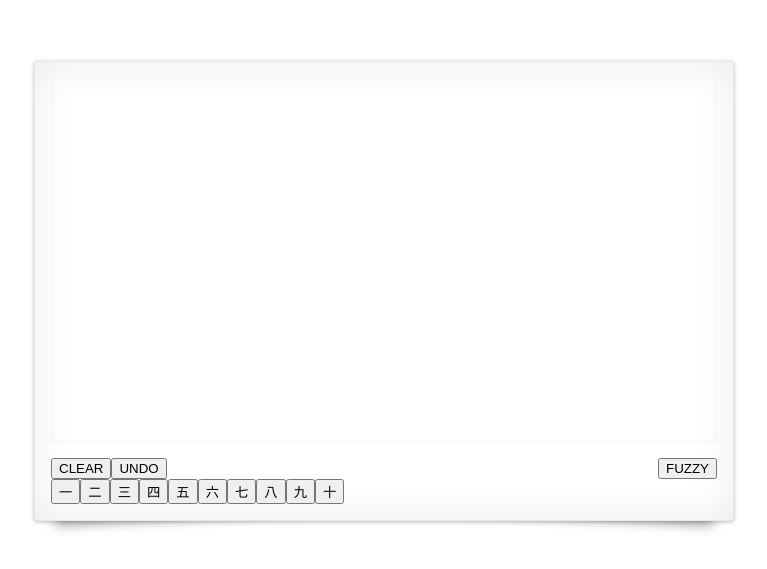
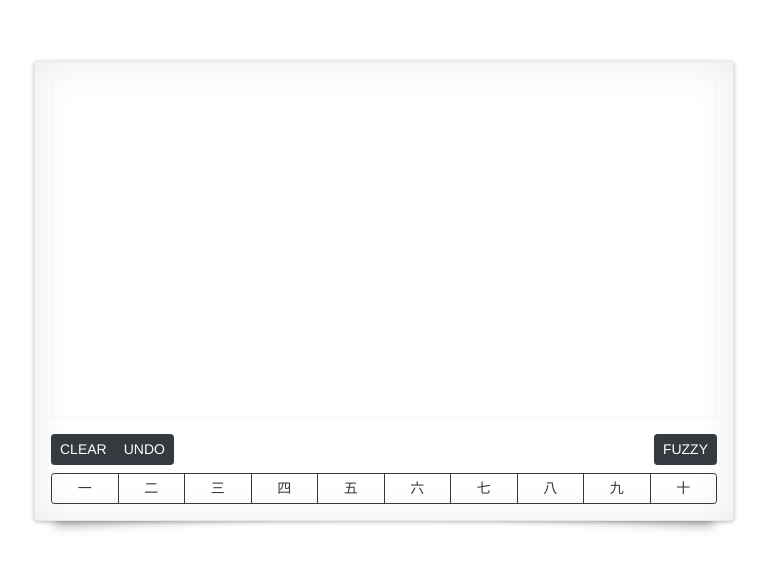
Before and after one commit to JapaneseKanjiResources/kanjirecog-js, a Vue app: page / in a window 1280 px wide. Shown: the part 109-678 px from the top of the page, without its empty margins (256-1023 px from the left). Built offline with nearby package versions, Linux system fonts and the light colour scheme.

Commit message:
bootstrap-vue to style buttons (scss)

```diff
--- a/example/App.vue
+++ b/example/App.vue
@@ -6,29 +6,27 @@
 
         <div class="signature-pad--footer">
             <div class="signature-pad--actions">
-                <div>
-                    <button type="button" class="button clear" data-action="clear">CLEAR</button>
-                    <button type="button" class="button" data-action="undo">UNDO</button>
-                </div>
+                <b-button-group size="sm" style="margin-bottom: 0.5rem">
+                    <b-button variant="dark">CLEAR</b-button>
+                    <b-button variant="dark">UNDO</b-button>
+                </b-button-group>
 
-                <div>
-                    <button type="button" class="button save" data-action="save-png">FUZZY</button>
-                </div>
+                <b-button-group size="sm" style="margin-bottom: 0.5rem">
+                    <b-button variant="dark">FUZZY</b-button>
+                </b-button-group>
             </div>
         </div>
 
-        <div ref="nav">
-            <button class="col">一</button>
-            <button class="col">二</button>
-            <button class="col">三</button>
-            <button class="col">四</button>
-            <button class="col">五</button>
-            <button class="col">六</button>
-            <button class="col">七</button>
-            <button class="col">八</button>
-            <button class="col">九</button>
-            <button class="col">十</button>
-        </div>
+        <b-button-group size="sm">
+            <b-button v-for="btn in buttons"
+                      class="remove-focus-box-shadow"
+                      :pressed.sync="btn.state"
+                      :variant="btn.variant"
+                      :key="btn.variant">
+                {{ btn.caption }}
+            </b-button>
+        </b-button-group>
+
     </div>
 </template>
 
@@ -41,10 +39,12 @@ export default class App extends Vue {
   private pad!: signature_pad;
     private canvas!: HTMLCanvasElement;
 
+    // dynamic component
     public $refs!: {
         signaturePadCanvas: HTMLCanvasElement;
     };
 
+    // lifecycle hook
     public mounted() {
         this.$nextTick(() => {
             // Code that will run only after the
@@ -79,11 +79,39 @@ export default class App extends Vue {
         this.pad.clear();
     }
 
-    // Component Props
-    @Prop() private data!: any[];
+    // // Component Props
+    // @Prop() private data!: any[];
 
+    public variant = "outline-dark";
+
+    // Initial data can be declared as class properties...
+    public buttons = [
+        { variant: this.variant, caption: "一" },
+        { variant: this.variant, caption: "二" },
+        { variant: this.variant, caption: "三" },
+        { variant: this.variant, caption: "四" },
+        { variant: this.variant, caption: "五" },
+        { variant: this.variant, caption: "六" },
+        { variant: this.variant, caption: "七" },
+        { variant: this.variant, caption: "八" },
+        { variant: this.variant, caption: "九" },
+        { variant: this.variant, caption: "十" },
+      ];
 }
 </script>
+
+<style lang="scss">
+  // find these variables in docs and node_modules/bootstrap/scss/bootstrap.scss
+  // $font-size-sm: .675rem !default;
+  @import "~bootstrap/scss/bootstrap";  // import complete bootstrap.scss source from node_modules using ~ alias
+
+.remove-focus-box-shadow {
+  &:focus,
+  &.focus {
+    box-shadow: none;
+  }
+}
+</style>
 
 <style>
 /* style borrowed from http://szimek.github.io/signature_pad */
--- a/example/main.ts
+++ b/example/main.ts
@@ -1,6 +1,9 @@
 import Vue from "vue";
 import App from "./App.vue";
 import store from "./src/store";
+import BootstrapVue from "bootstrap-vue";
+
+Vue.use(BootstrapVue);
 
 Vue.config.productionTip = false;
 
--- a/package.json
+++ b/package.json
@@ -17,6 +17,7 @@
     "@types/pako": "^1.0.0",
     "@types/sax": "^1.0.1",
     "@types/signature_pad": "^2.3.0",
+    "bootstrap-vue": "^2.0.0-rc.11",
     "pako": "^1.0.6",
     "sax": "^1.2.4",
     "signature_pad": "^3.0.0-beta.3",
@@ -34,7 +35,9 @@
     "chai": "^4.1.2",
     "cross-env": "^5.2.0",
     "mocha": "^5.2.0",
+    "node-sass": "^4.9.3",
     "nyc": "^13.0.1",
+    "sass-loader": "^7.1.0",
     "serve": "^10.0.0",
     "ts-node": "^7.0.1",
     "typescript": "^3.0.3",
```
Also changed, not shown: 1 other file (tests, documents, lock files or other folders).
